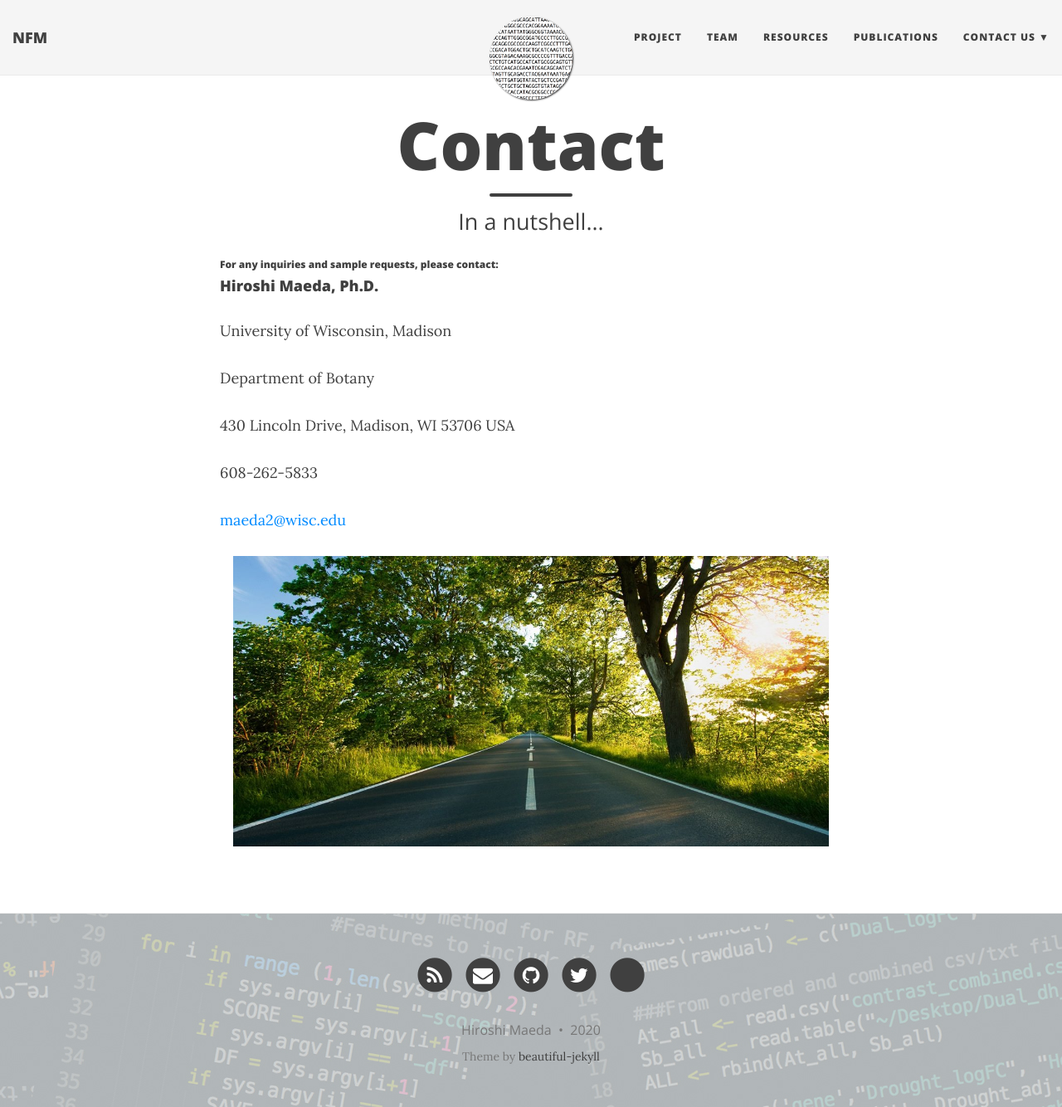
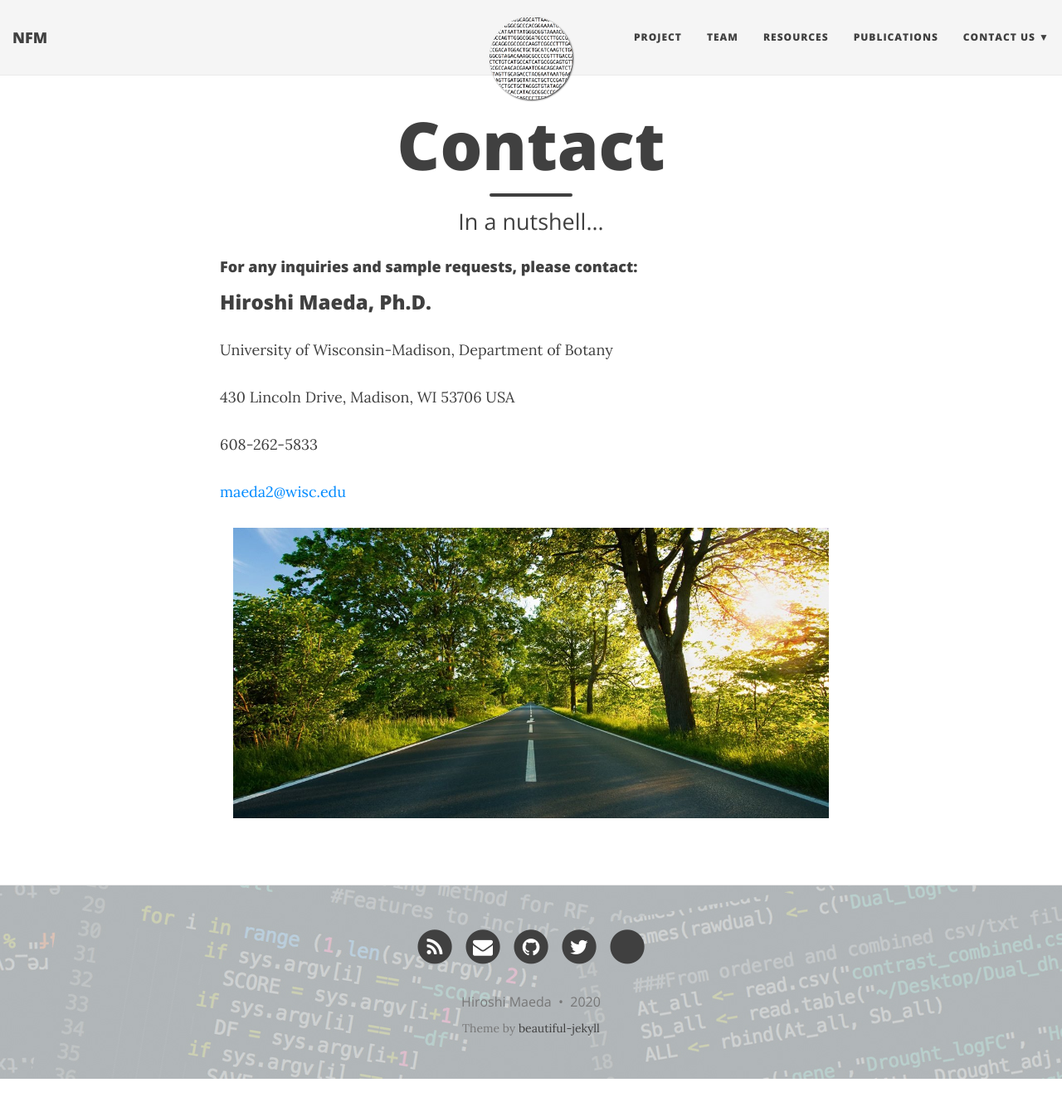
Before and after one commit to NfluxMap/NfluxMap.github.io, a Jekyll site: the page built from aboutus.md, in a window 1280 px wide and 1334 px high. Shown: the whole window at 83% size. Built offline with Jekyll 4.4.1, drawn with Linux system fonts in a browser that asks for light colours; nearby versions of some CDN libraries; a style sheet for code colours, icons or effects is not loaded.

```diff
--- a/aboutus.md
+++ b/aboutus.md
@@ -4,13 +4,12 @@ title: Contact
 subtitle: In a nutshell...
 ---
 
-###### For any inquiries and sample requests, please contact:
+#### For any inquiries and sample requests, please contact:
 
-#### Hiroshi Maeda, Ph.D.
 
-University of Wisconsin, Madison
+### Hiroshi Maeda, Ph.D.
 
-Department of Botany
+University of Wisconsin-Madison, Department of Botany
 
 430 Lincoln Drive, Madison, WI 53706 USA
 
```
